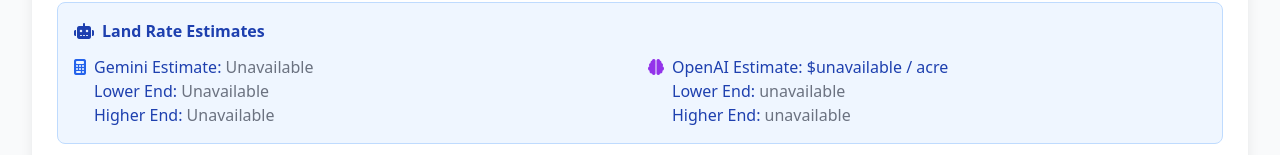
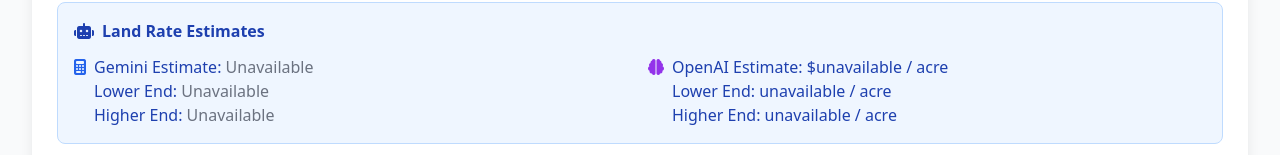
Before and after one commit to deploy9606/frontend, a React (Vite) app: page /cap-rate in a window 1280 px wide. Shown: the part 645-800 px from the top of the page. Built offline with nearby package versions, Linux system fonts and the light colour scheme.

Commit message:
confidence placeholder

```diff
--- a/src/components/cap-rate/ManualEntry.tsx
+++ b/src/components/cap-rate/ManualEntry.tsx
@@ -533,7 +533,7 @@
 					) : propertyData.openAILandLowerEnd ? (
 						<span>${propertyData.openAILandLowerEnd.toFixed(2)} / acre</span>
 					) : (
-						<span className="text-gray-500">{propertyData.geminiLandLowerEnd? ((propertyData.geminiLandLowerEnd-300).toFixed(2)+300): "unavailable"}</span>
+						<span >{propertyData.geminiLandLowerEnd? ((propertyData.geminiLandLowerEnd-300).toFixed(2)): "unavailable"} / acre </span>
 					)}
 				</div>
 				<div className="font-medium">
@@ -546,7 +546,7 @@
 					) : propertyData.openAILandUpperEnd ? (
 						<span>${propertyData.openAILandUpperEnd.toFixed(2)} / acre</span>
 					) : (
-						<span className="text-gray-500">{propertyData.geminiLandUpperEnd? ((propertyData.geminiLandUpperEnd+500).toFixed(2)): "unavailable"}</span>
+						<span>{propertyData.geminiLandUpperEnd? ((propertyData.geminiLandUpperEnd+500).toFixed(2)): "unavailable"} / acre</span>
 					)}
 				</div>
 				{propertyData.openAILandRateConfidence && (
```
